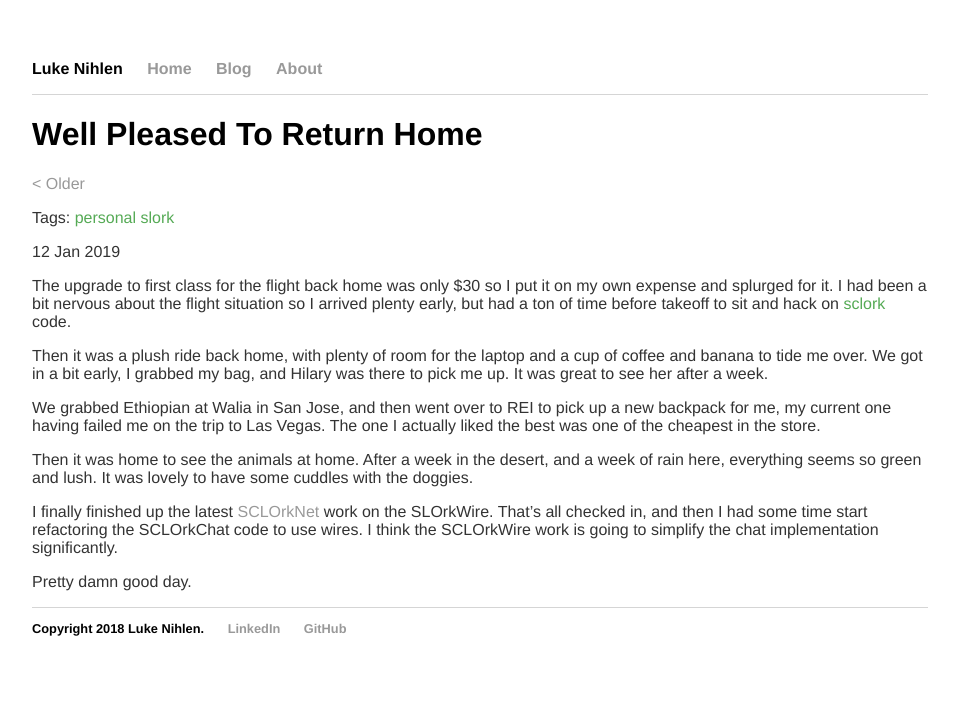
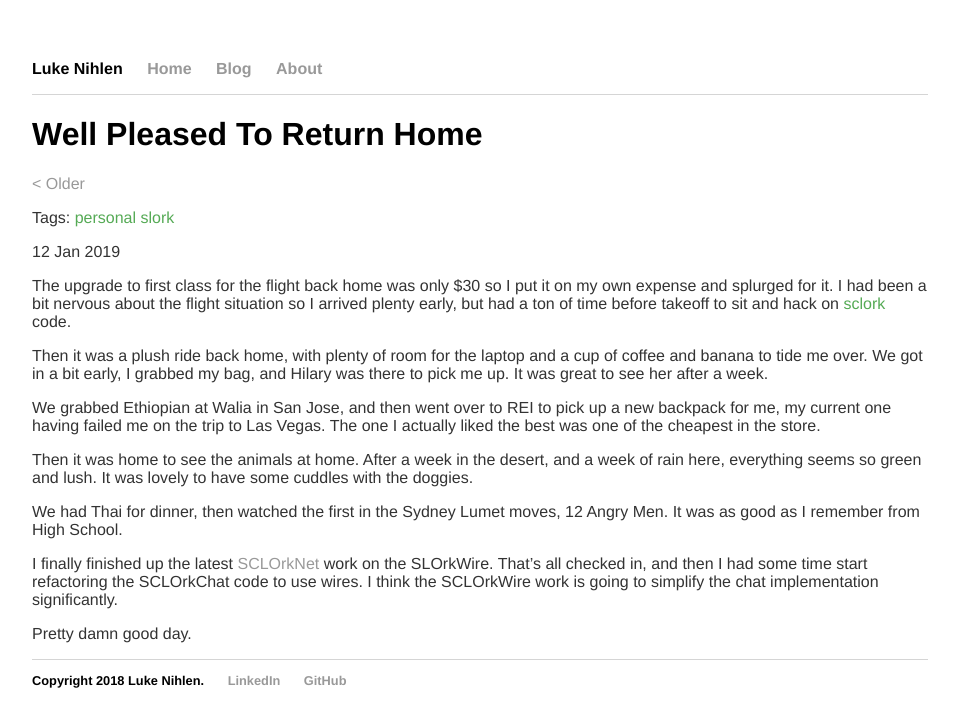
Before and after one commit to lnihlen/lnihlen.github.io, a Jekyll site: the page built from _posts/2019-01-12-well-pleased-to-return-home.md, in a window 1280 px wide. Shown: the top 727 px of the page, without its empty margins (160-1117 px from the left). Built offline with Jekyll 4.4.1, drawn with Linux system fonts in a browser that asks for light colours.

Commit message:
added graf about 12 angry men

```diff
--- a/_posts/2019-01-12-well-pleased-to-return-home.md
+++ b/_posts/2019-01-12-well-pleased-to-return-home.md
@@ -22,6 +22,9 @@ Then it was home to see the animals at home. After a week in the desert, and a
 week of rain here, everything seems so green and lush. It was lovely to have
 some cuddles with the doggies.
 
+We had Thai for dinner, then watched the first in the Sydney Lumet moves,
+12 Angry Men. It was as good as I remember from High School.
+
 I finally finished up the latest
 [SCLOrkNet](https://github.com/lnihlen/SCLOrkNet) work on the SLOrkWire. That's
 all checked in, and then I had some time start refactoring the SCLOrkChat code
```
